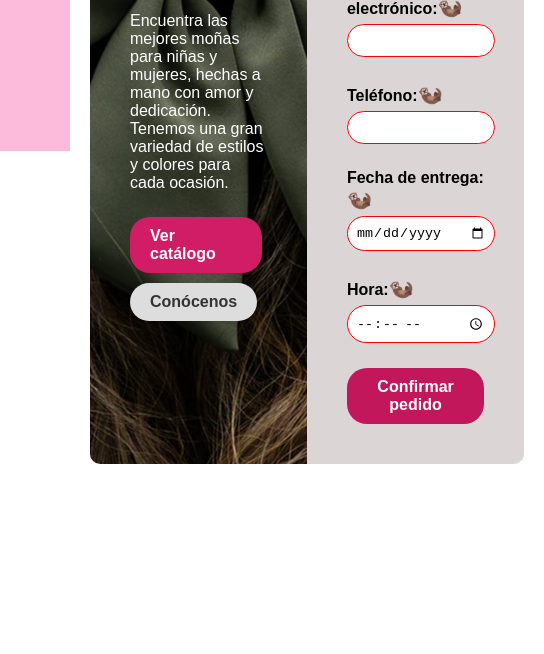
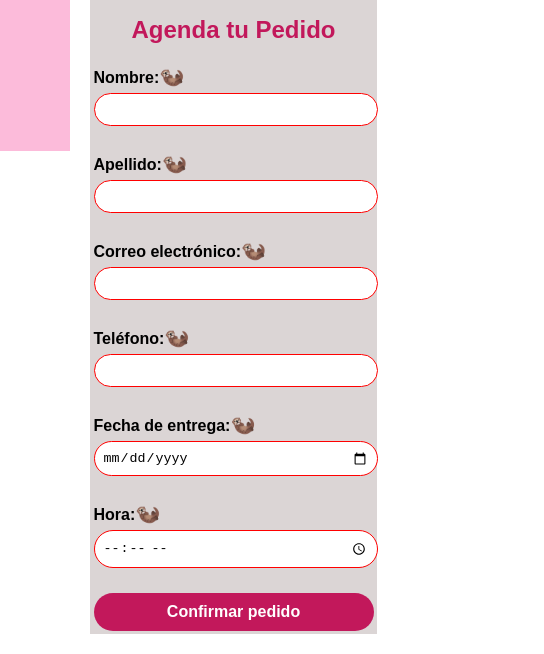
Before and after one commit to Tachobo/2Responsivo, a plain HTML site: page Html/Lading2.html in a window 390 px wide. Shown: the part 693-1347 px from the top of the page, 544 px wide, since content can reach past the window. Before the commit the page ends 1177 px from the top, so only its background shows below. Drawn offline with Linux system fonts and the light colour scheme.

Commit message:
Quinto Commit

```diff
--- a/Css/ladingm.css
+++ b/Css/ladingm.css
@@ -273,3 +273,18 @@ label::after {
   }
 
 }
+
+@media (max-width: 552px) {
+    .contenedor {
+    display: block;
+    width: 100%;
+    margin: 0;
+  }
+
+  .presentacion, .formulario {
+    display: block;
+    width: 100%;
+    padding: 3.5px;
+    border-radius: 0;
+  }
+}
```
